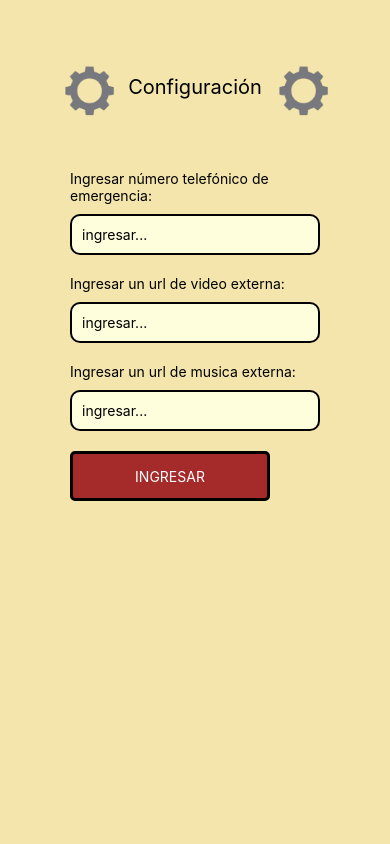
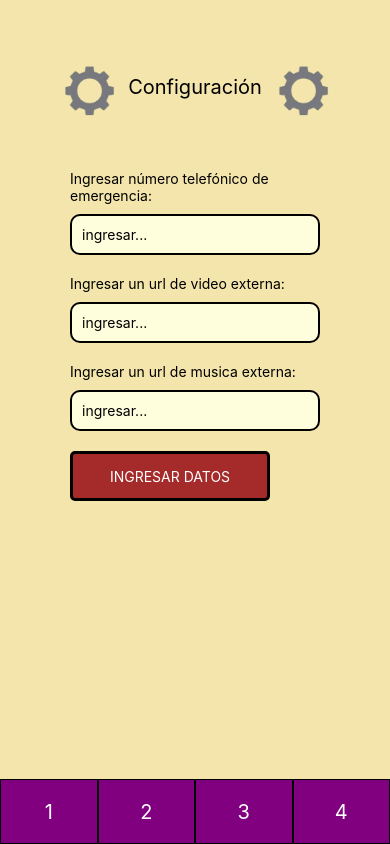
Before and after one commit to ttiagoc/DAI-Integrador, a React Native app: screen /Configuracion in a window 390 px wide. Built offline with nearby package versions, Linux system fonts and the light colour scheme.

Commit message:
terminando emergencyScreen

```diff
--- /dev/null
+++ b/src/components/Acelerometro.js
@@ -0,0 +1,77 @@
+import React, { useState, useEffect } from 'react';
+import { StyleSheet, Text, TouchableOpacity, View } from 'react-native';
+import { Accelerometer } from 'expo-sensors';
+
+export default function Acelerometro() {
+  const [{ x, y, z }, setData] = useState({
+    x: 0,
+    y: 0,
+    z: 0,
+  });
+  const [subscription, setSubscription] = useState(null);
+
+  const _slow = () => Accelerometer.setUpdateInterval(1000);
+  const _fast = () => Accelerometer.setUpdateInterval(16);
+
+  const _subscribe = () => {
+    setSubscription(Accelerometer.addListener(setData));
+  };
+
+  const _unsubscribe = () => {
+    subscription && subscription.remove();
+    setSubscription(null);
+  };
+
+  useEffect(() => {
+    _subscribe();
+    return () => _unsubscribe();
+  }, []);
+
+  return (
+    <View style={styles.container}>
+      <Text style={styles.text}>Accelerometer: (in gs where 1g = 9.81 m/s^2)</Text>
+      <Text style={styles.text}>x: {x}</Text>
+      <Text style={styles.text}>y: {y}</Text>
+      <Text style={styles.text}>z: {z}</Text>
+      <View style={styles.buttonContainer}>
+        <TouchableOpacity onPress={subscription ? _unsubscribe : _subscribe} style={styles.button}>
+          <Text>{subscription ? 'On' : 'Off'}</Text>
+        </TouchableOpacity>
+        <TouchableOpacity onPress={_slow} style={[styles.button, styles.middleButton]}>
+          <Text>Slow</Text>
+        </TouchableOpacity>
+        <TouchableOpacity onPress={_fast} style={styles.button}>
+          <Text>Fast</Text>
+        </TouchableOpacity>
+      </View>
+    </View>
+  );
+}
+
+const styles = StyleSheet.create({
+  container: {
+    flex: 1,
+    justifyContent: 'center',
+    paddingHorizontal: 20,
+  },
+  text: {
+    textAlign: 'center',
+  },
+  buttonContainer: {
+    flexDirection: 'row',
+    alignItems: 'stretch',
+    marginTop: 15,
+  },
+  button: {
+    flex: 1,
+    justifyContent: 'center',
+    alignItems: 'center',
+    backgroundColor: '#eee',
+    padding: 10,
+  },
+  middleButton: {
+    borderLeftWidth: 1,
+    borderRightWidth: 1,
+    borderColor: '#ccc',
+  },
+});
--- a/src/components/Menu.js
+++ b/src/components/Menu.js
@@ -11,9 +11,15 @@ export default function Menu({ navigation }) {
   return (
     <View style={styles.container}>
 
+<View style={styles.container2}>
+        <Pressable style={styles.button} onPress={() => navigation.navigate("Configuracion")}>
+          <Text style={{ color: "white", fontSize:20 }}>1</Text>
+        </Pressable>
+      </View>
+
       <View style={styles.container2}>
        <Pressable style={styles.button} onPress={() => navigation.navigate("EmergenciaScreen")} >
-          <Text style={{ color: "white", fontSize:20 }}>1</Text>
+          <Text style={{ color: "white", fontSize:20 }}>2</Text>
       </Pressable>
 
 
@@ -21,13 +27,13 @@ export default function Menu({ navigation }) {
 
       <View style={styles.container2}>
         <Pressable style={styles.button} onPress={() => navigation.navigate("GreenScreen")}>
-          <Text style={{ color: "white", fontSize:20 }}>2</Text>
+          <Text style={{ color: "white", fontSize:20 }}>3</Text>
         </Pressable>
       </View>
 
       <View style={styles.container2}>
         <Pressable style={styles.button} onPress={() => navigation.navigate("RedScreen")}>
-          <Text style={{ color: "white", fontSize:20 }}>3</Text>
+          <Text style={{ color: "white", fontSize:20 }}>4</Text>
         </Pressable>
       </View>
     </View>
@@ -44,7 +50,7 @@ const styles = StyleSheet.create({
     height:65
   },
   container2: {
-    width: "33%",
+    width: "25%",
     borderWidth:1,
 
   },
--- a/src/screens/Configuracion.js
+++ b/src/screens/Configuracion.js
@@ -3,6 +3,7 @@ import { Text, View, StyleSheet, Image, StatusBar, TextInput, Alert, KeyboardAvo
 import configuracion from "../images/configuracion.png";
 import Storage from "../services/Storage";
 import BotonReutilizable from '../components/BotonReutilizable'
+import Menu from "../components/Menu";
 
 export default function Configuracion({navigation}) {
 
@@ -22,7 +23,7 @@ export default function Configuracion({navigation}) {
     if (numEmergencia.toLowerCase() !== '' && urlVideo.toLowerCase() !== ''  && urlAudio.toLowerCase() !== ''){
 
       await storageService.almacenarCredenciales(numEmergencia, urlVideo, urlAudio);
-      navigation.navigate('EmergenciaScreen');
+      Alert.alert("atención", "datos cargados con éxito")
       }else{
         Alert.alert("ATENCION", "COMPLETA TODOS LOS CAMPOS" )
       }
@@ -86,9 +87,10 @@ export default function Configuracion({navigation}) {
             value={urlAudio}
           />
 
-           <BotonReutilizable onPress={HandleConfig} texto='INGRESAR' style={styles.button} />
+           <BotonReutilizable onPress={HandleConfig} texto='INGRESAR DATOS' style={styles.button} />
 
         </View>
+        <Menu navigation={navigation}></Menu>
       </View>
     </>
   );
--- a/src/screens/EmergenciaScreen.js
+++ b/src/screens/EmergenciaScreen.js
@@ -1,10 +1,12 @@
 import React, { useEffect, useState } from "react";
-import { View, StyleSheet, Alert, Button, Text } from "react-native";
+import { View, StyleSheet, Alert, Button, Text, Linking } from "react-native";
 import Menu from "../components/Menu";
 import Storage from "../services/Storage";
+import Acelerometro from '../components/Acelerometro'
 import { Accelerometer } from 'expo-sensors';
 
 export default function EmergenciaScreen({ navigation }) {
+
   const [numero, setNumero] = useState("");
 
   const [{ x, y, z }, setData] = useState({
@@ -13,21 +15,45 @@ export default function EmergenciaScreen({ navigation }) {
     z: 0,
   });
 
+
   let storageService = new Storage();
+
+  const LlamarNumero = () => {
+    if (numero != null) {
+    Linking.openURL(`tel:${numero}`)
+    }else{
+      Alert.alert("ATENCIÓN", "DEBES INGRESAR UN NÚMERO DE TELEFONO EN LA PRIMER PANTALLA PARA UTILIZAR ESTA FUNCIÓN")
+    }
+
+  }
+
 
   useEffect(() => {
     async function getNumber() {
       let data = await storageService.obtenerCredenciales();
       setNumero(JSON.stringify(data.numeroEmergencia));
     }
+    Accelerometer.addListener(setData);
     getNumber();
   }, []);
 
-  console.log("numero:", numero);
+  if (x > 1 || y > 1 || x < -1 || y < -1) {
+
+  while (x > 1) {
+    LlamarNumero()
+    setData({x:0, y:0, z:0})
+  }
+
+
+  }
 
   return (
     <View style={styles.container}>
       <Text style={styles.titulo}>LLAMADO DE EMERGENCIA</Text>
+
+      <Text style={styles.text}>x: {x}</Text>
+      <Text style={styles.text}>y: {y}</Text>
+      <Text style={styles.text}>z: {z}</Text>
 
       <Menu navigation={navigation}></Menu>
     </View>
```
